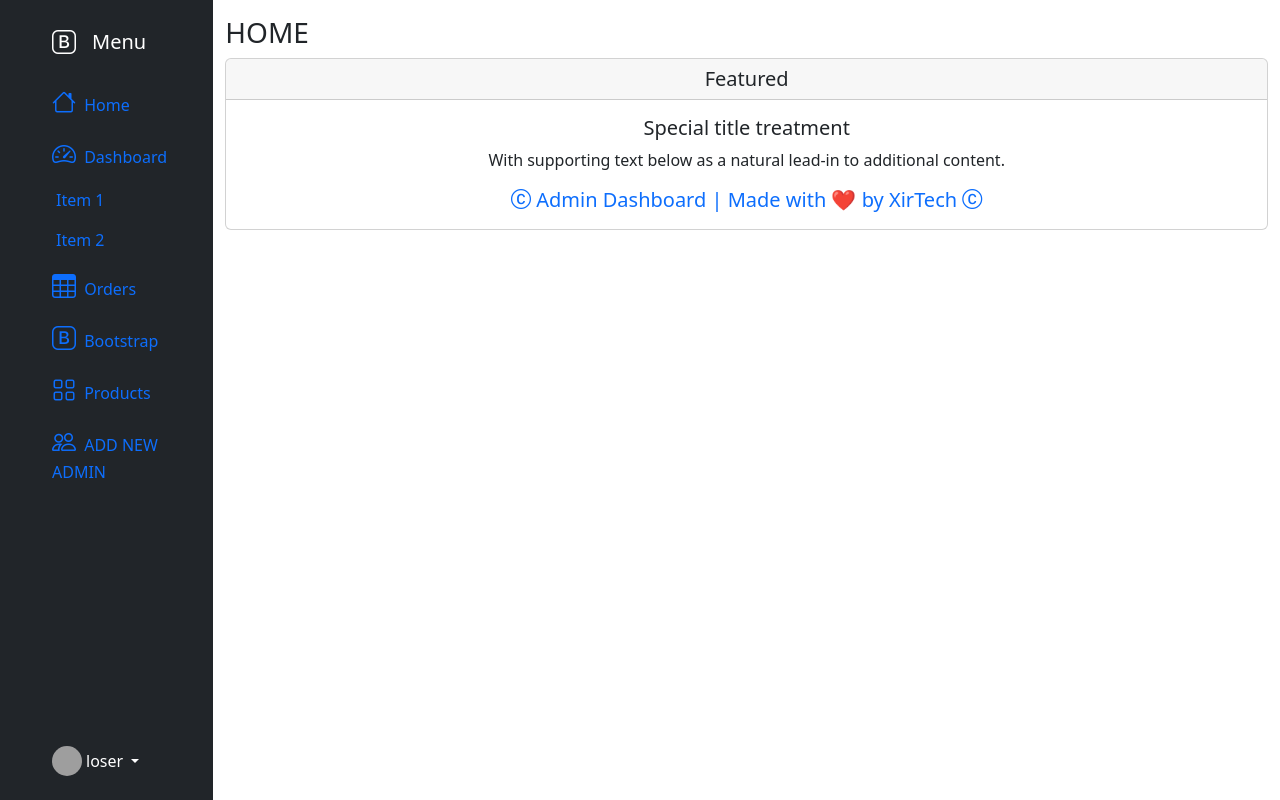
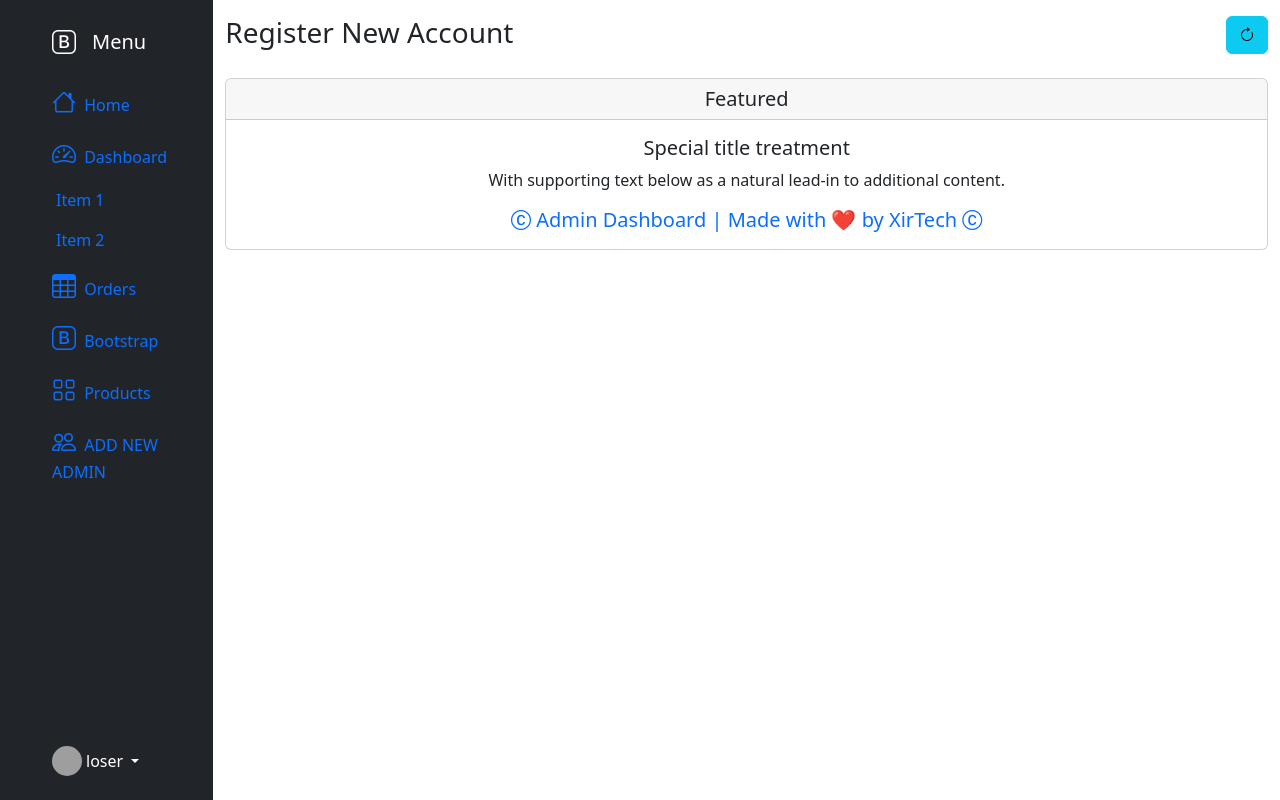
Before and after one commit to TrixDiaz/Admin_Dashboard, a PHP site: page /admin/dashboard.php in a window 1280 px wide. Run offline with PHP 8.4, Linux system fonts and the light colour scheme; the visitor is signed in with stand-in values (Sample User, id 1); grey boxes are pictures that could not be loaded.

Commit message:
add nav bar

```diff
--- a/admin/dashboard.php
+++ b/admin/dashboard.php
@@ -6,7 +6,12 @@ require '../assets/partials/_admin-check.php';
 ?>
 <!-- sidebar main content  -->
 <div class="col py-3">
-            <h3>HOME</h3>
+<nav>
+        <div class="d-flex justify-content-between mb-3">
+        <div class="h3">Register New Account</div>
+        <a href="../admin/dashboard.php" class="btn btn-info h3"><i class="bi bi-arrow-clockwise"></i></a>
+        </div>
+    </nav>
             <!-- Main Content Here -->
             <?php include '../assets/partials/_footer.php'; ?>
 </div>
--- a/admin/profileModal.php
+++ b/admin/profileModal.php
@@ -26,7 +26,7 @@
                                     <p>Lorem ipsum dolor sit amet consectetur, adipisicing elit.</p>
                                </div>
                                <div class="col-auto">
-                               <span class="badge bg-info">Admin</span>
+                               <span class="badge bg-info text-uppercase">Admin</span>
                                </div>
                             </div>
                         </div>
--- a/assets/partials/_handleSignup.php
+++ b/assets/partials/_handleSignup.php
@@ -23,9 +23,9 @@
         $signup_sucess = false;
 
         if($_POST["password"] != $_POST["password_confirmation"])
-            {
+        {
                 header("location: ../../admin/signup.php?error=Password does not match!");
-            }
+        }
         elseif(!$user_exists)
         {
             $hash = password_hash($password, PASSWORD_DEFAULT);
@@ -37,6 +37,7 @@
             {
                 $signup_sucess = true;
                 header("location: ../../admin/signup.php?success=Account Successfully Created!");
+
             }
         }
 
```
Also changed, not shown: admin/signup.php (+11 -6 lines).
